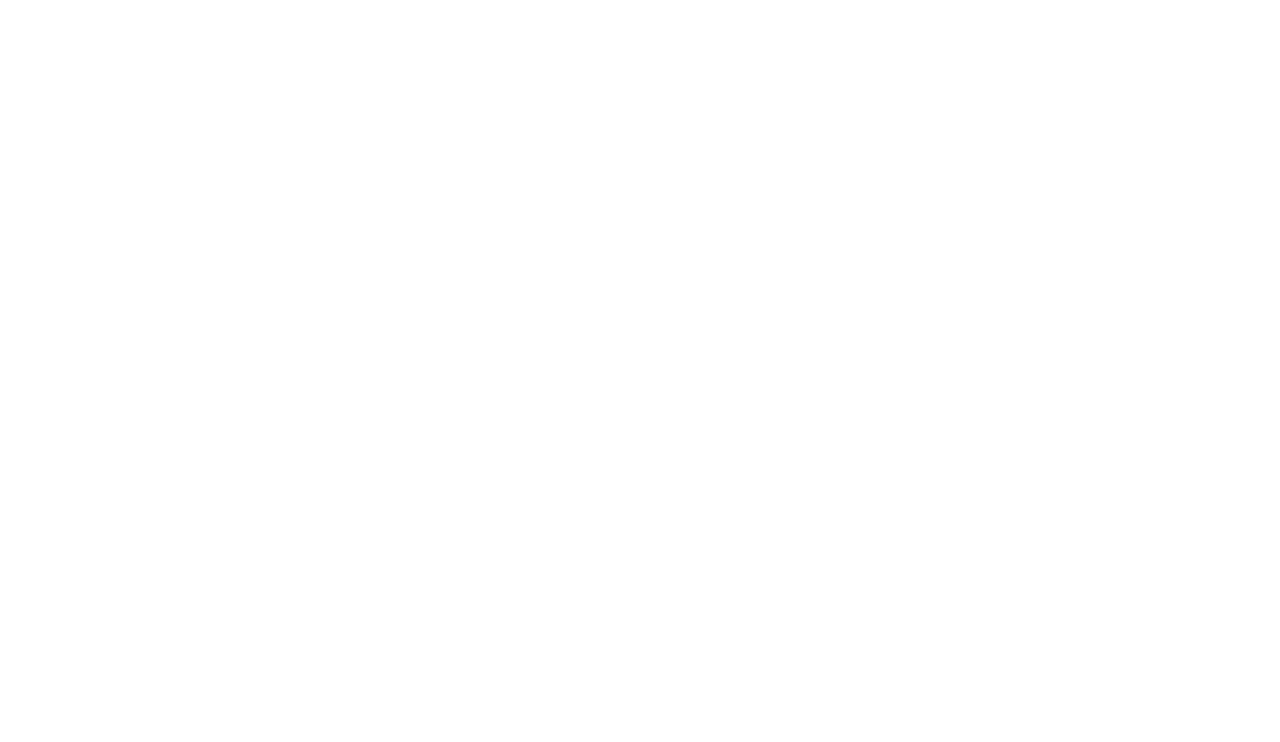
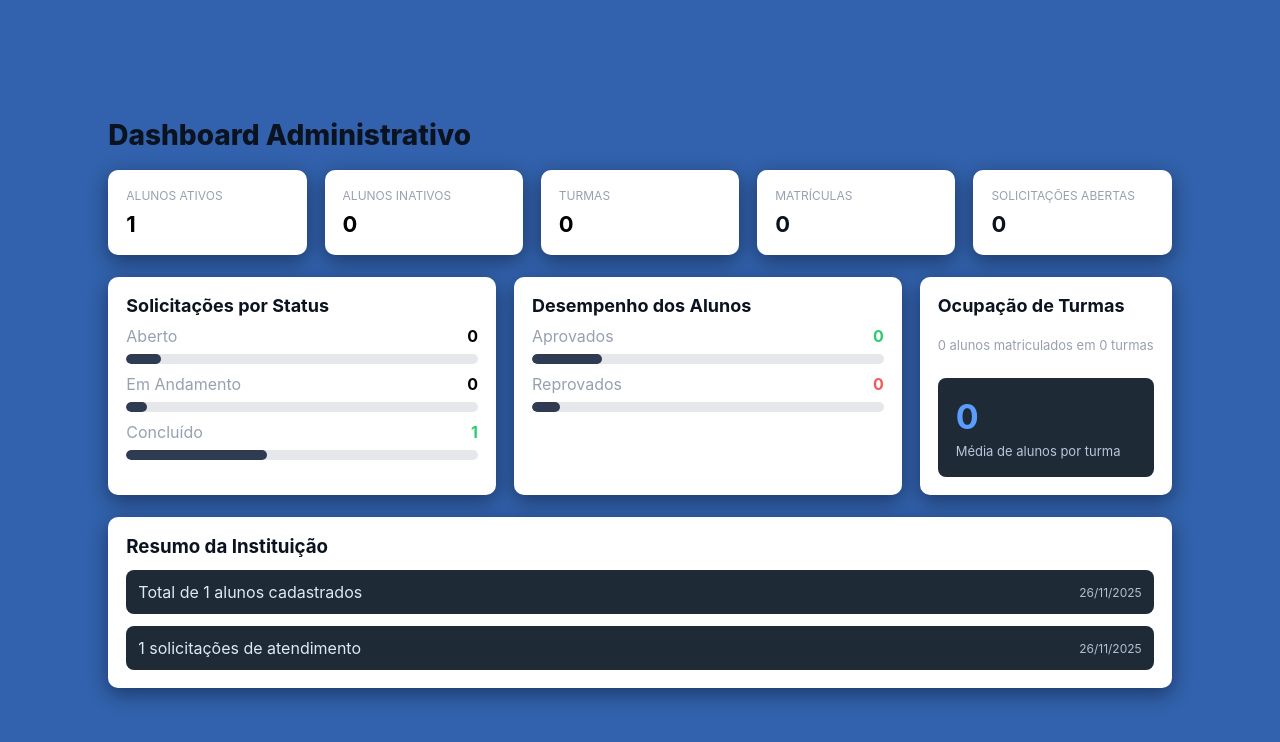
Before and after one commit to anjosnicoli91-eng/Sisema-de-secretaria, a plain HTML site: page Frontend/pages/dashboard/dashboard.html in a window 1280 px wide. Drawn offline with Linux system fonts and the light colour scheme.

Commit message:
html.dash

```diff
--- a/Frontend/pages/dashboard/dashboard.css
+++ b/Frontend/pages/dashboard/dashboard.css
@@ -0,0 +1,114 @@
+:root{
+	--bg-dark:#3262ad;
+	--card:#ffffff;
+	--muted:#98a0b0;
+	--accent:#4a73ff;
+	--radius:10px;
+}
+
+body{background:var(--bg-dark);
+    font-family:Inter, system-ui, Arial;
+    color:#0b1320}
+
+.dashboard-page{max-width:1160px;
+    margin:28px auto;
+    padding:0 18px}
+
+.dashboard-header h1{color:#0b1320;
+margin:6px 0 18px;
+font-size:28px;
+font-weight:800
+}
+
+.stats-grid{display:grid;grid-template-columns:repeat(5,1fr);
+    gap:18px;
+    margin-bottom:22px}
+
+.stat-card{background:var(--card);padding:18px;
+    border-radius:10px;
+    box-shadow:0 6px 20px rgba(3,7,18,0.45)}
+
+.stat-label{font-size:12px;
+    color:var(--muted);
+    text-transform:uppercase}
+
+.stat-value{font-size:22px;
+    font-weight:700;
+    margin-top:8px}
+
+.stat-value.green{color:#000000}.stat-value.red
+{color:#0010f3}.stat-value.blue
+{color:#000000}.stat-value.red
+{color:#000000}
+
+.panels-grid{display:grid;grid-template-columns:2fr 2fr 1.3fr;
+    gap:18px;
+    margin-bottom:22px}
+
+.panel{background:var(--card);padding:18px;
+    border-radius:10px;
+    box-shadow:0 6px 20px rgba(3,7,18,0.45)}
+
+.panel h3{margin:0 0 8px;
+    font-size:18px}
+
+.muted{color:var(--muted)}
+.small{font-size:13px}
+.panel-row{display:flex;justify-content:space-between;
+    align-items:center;
+    margin-top:10px}
+
+.badge{font-weight:700}
+.badge.yellow{color:#000000}.badge.blue
+{color:hsl(0, 0%, 0%)}.badge.green
+{color:#2ecc71}.badge.red
+{color:#ef5b5b}
+
+.bar{background:#e6e7ea;
+    height:10px;
+    border-radius:8px;
+    margin-top:8px;
+    overflow:hidden}
+.bar-fill{height:100%;
+    background:#2f3b52;
+    border-radius:8px}
+
+.dark-panel{display:flex;
+    flex-direction:column;
+    justify-content:flex-start}
+
+.metric-box{background:#1f2a37;
+    color:#cfe1ff;
+    padding:18px;
+    border-radius:8px;
+    margin-top:12px}
+
+.metric-value{font-size:34px;
+    font-weight:700;
+    color:#5b9dff}
+.metric-label{font-size:13px;
+    color:#b7c6dc;
+    margin-top:6px}
+
+.summary{background:var(--card);
+    padding:18px;border-radius:10px;
+    box-shadow:0 6px 20px rgba(3,7,18,0.45)}
+
+.summary h3{margin:0 0 12px}
+.summary-list{display:flex;
+    flex-direction:column;
+    gap:12px}
+.summary-item{background:#1f2a37;
+    color:#dfe9f6;padding:12px;
+    border-radius:8px;display:flex;
+    justify-content:space-between;
+    align-items:center}
+
+.summary-item time{font-size:12px;
+    color:#b5c0d1}
+
+@media (max-width:1000px){
+	.stats-grid{grid-template-columns:repeat(3,1fr)}
+	.panels-grid{grid-template-columns:1fr;
+        grid-auto-rows:auto}
+}
--- a/Frontend/pages/dashboard/dashboard.html
+++ b/Frontend/pages/dashboard/dashboard.html
@@ -0,0 +1,82 @@
+<!doctype html>
+<html lang="pt-BR">
+<head>
+	<meta charset="utf-8" />
+	<meta name="viewport" content="width=device-width, initial-scale=1" />
+	<title>Dashboard Administrativo</title>
+	<link rel="stylesheet" href="../../style.css">
+	<link rel="stylesheet" href="dashboard.css">
+</head>
+<body>
+	<div class="dashboard-page">
+		<header class="dashboard-header">
+			<h1>Dashboard Administrativo</h1>
+		</header>
+
+		<section class="stats-grid">
+			<div class="stat-card">
+				<div class="stat-label">ALUNOS ATIVOS</div>
+				<div class="stat-value green">1</div>
+			</div>
+			<div class="stat-card">
+				<div class="stat-label">ALUNOS INATIVOS</div>
+				<div class="stat-value red">0</div>
+			</div>
+			<div class="stat-card">
+				<div class="stat-label">TURMAS</div>
+				<div class="stat-value blue">0</div>
+			</div>
+			<div class="stat-card">
+				<div class="stat-label">MATRÍCULAS</div>
+				<div class="stat-value purple">0</div>
+			</div>
+			<div class="stat-card">
+				<div class="stat-label">SOLICITAÇÕES ABERTAS</div>
+				<div class="stat-value orange">0</div>
+			</div>
+		</section>
+
+		<section class="panels-grid">
+			<div class="panel">
+				<h3>Solicitações por Status</h3>
+				<div class="panel-row"><span class="muted">Aberto</span><span class="badge yellow">0</span></div>
+				<div class="bar"><div class="bar-fill" style="width:10%"></div></div>
+
+				<div class="panel-row"><span class="muted">Em Andamento</span><span class="badge blue">0</span></div>
+				<div class="bar"><div class="bar-fill" style="width:6%"></div></div>
+
+				<div class="panel-row"><span class="muted">Concluído</span><span class="badge green">1</span></div>
+				<div class="bar"><div class="bar-fill" style="width:40%"></div></div>
+			</div>
+
+			<div class="panel">
+				<h3>Desempenho dos Alunos</h3>
+				<div class="panel-row"><span class="muted">Aprovados</span><span class="badge green">0</span></div>
+				<div class="bar"><div class="bar-fill" style="width:20%"></div></div>
+
+				<div class="panel-row"><span class="muted">Reprovados</span><span class="badge red">0</span></div>
+				<div class="bar"><div class="bar-fill" style="width:8%"></div></div>
+			</div>
+
+			<div class="panel dark-panel">
+				<h3>Ocupação de Turmas</h3>
+				<p class="muted small">0 alunos matriculados em 0 turmas</p>
+				<div class="metric-box">
+					<div class="metric-value">0</div>
+					<div class="metric-label">Média de alunos por turma</div>
+				</div>
+			</div>
+		</section>
+
+		<section class="summary">
+			<h3>Resumo da Instituição</h3>
+			<div class="summary-list">
+				<div class="summary-item"><span>Total de 1 alunos cadastrados</span><time>26/11/2025</time></div>
+				<div class="summary-item"><span>1 solicitações de atendimento</span><time>26/11/2025</time></div>
+			</div>
+		</section>
+	</div>
+
+	<script src="dashboard.js"></script>
+</body>
+</html>
--- a/Frontend/style.css
+++ b/Frontend/style.css
@@ -1,10 +1,10 @@
 /* Página */
 :root{
-	--bg:#0f1724; /* fundo escuro */
+	--bg:#3262ad; /* fundo escuro */
 	--card:#ffffff;
 	--input-bg:#e9e9ea;
 	--primary:#4a73ff;
-	--text:#0b1320;
+	--text:#000000;
 	--muted:#5b6170;
 }
 
```
